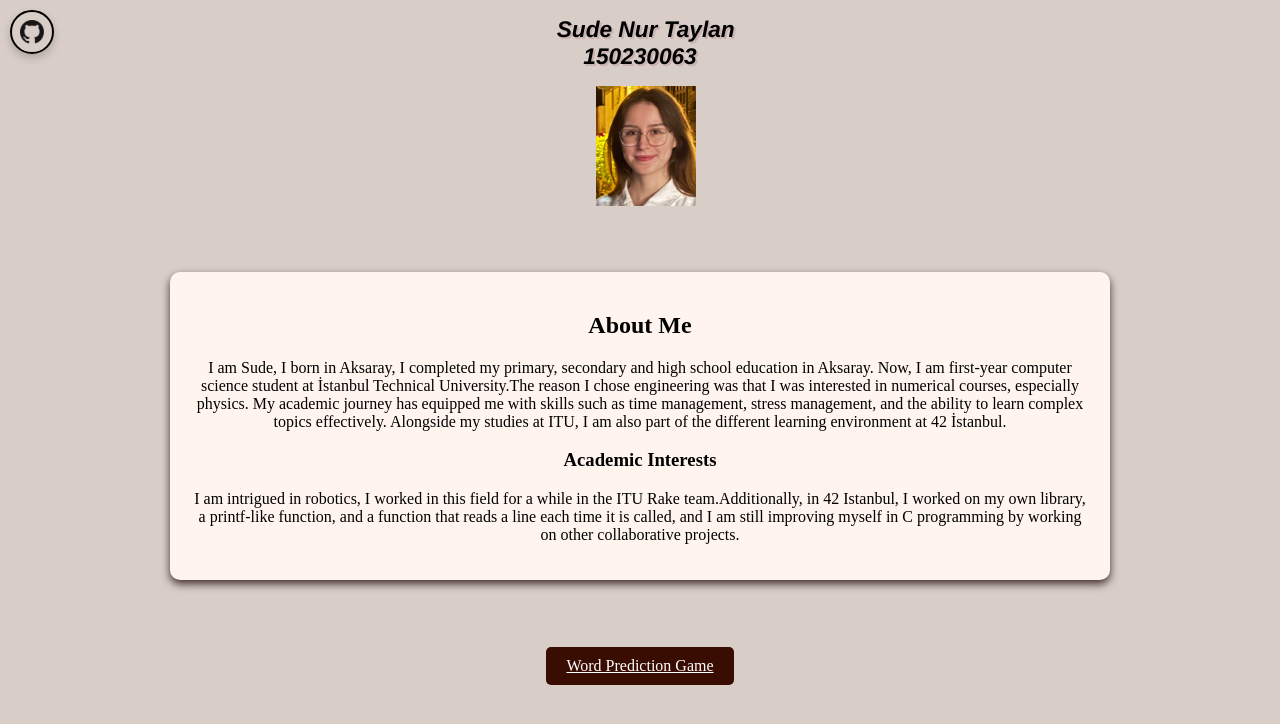
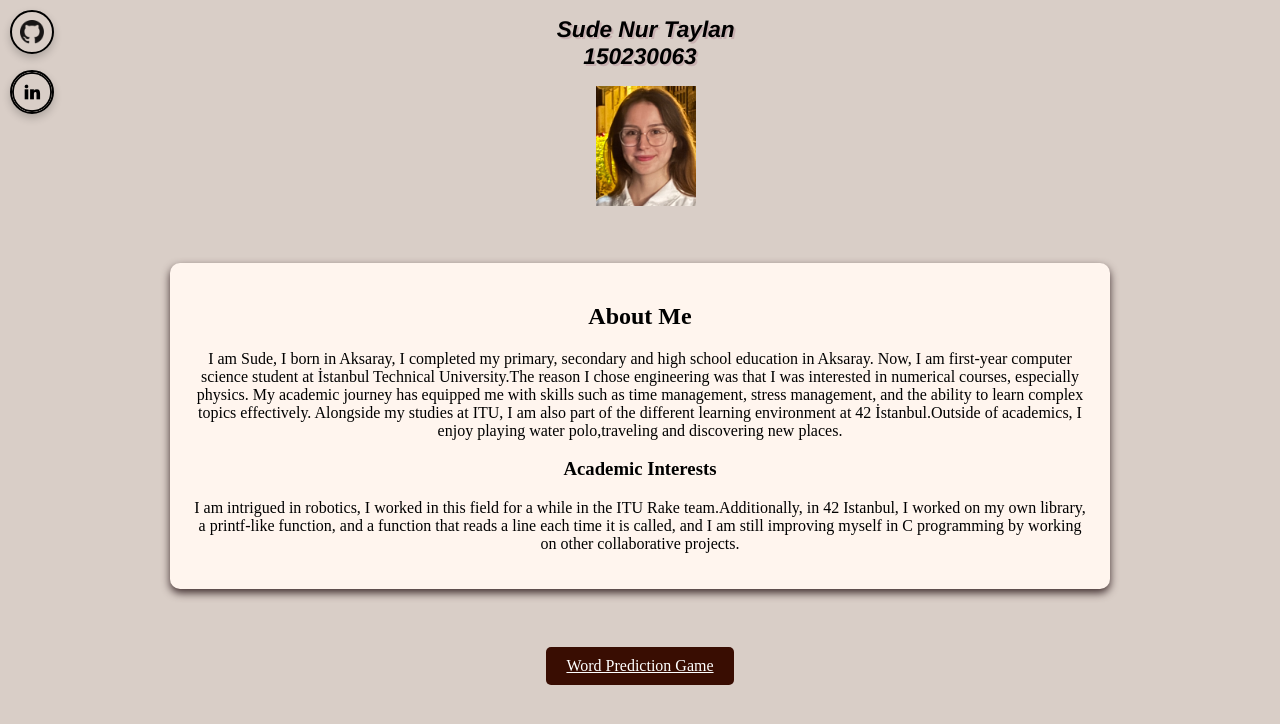
Before and after one commit to itu-itis24-taylan23/Termproject, a plain HTML site: page index.html in a window 1280 px wide. Drawn offline with Linux system fonts and the light colour scheme.

Commit message:
changes for LinkedIn link

```diff
--- a/index.html
+++ b/index.html
@@ -21,7 +21,7 @@
         <div class="container">
             <h2>About Me</h2>
             <p class="bio">
-                I am Sude, I born in Aksaray, I completed my primary, secondary and high school education in Aksaray. Now, I am first-year computer science student at İstanbul Technical University.The reason I chose engineering was that I was interested in numerical courses, especially physics. My academic journey has equipped me with skills such as time management, stress management, and the ability to learn complex topics effectively. Alongside my studies at ITU, I am also part of the different learning environment at 42 İstanbul.
+                I am Sude, I born in Aksaray, I completed my primary, secondary and high school education in Aksaray. Now, I am first-year computer science student at İstanbul Technical University.The reason I chose engineering was that I was interested in numerical courses, especially physics. My academic journey has equipped me with skills such as time management, stress management, and the ability to learn complex topics effectively. Alongside my studies at ITU, I am also part of the different learning environment at 42 İstanbul.Outside of academics, I enjoy playing water polo,traveling and discovering new places.
             </p>
             <p class="interests">
                 <h3>Academic Interests</h3>
@@ -32,6 +32,7 @@
     <div class="centered_l">
         <a href="https://github.com/sudetaylan" class="github-link"><img src="github_icon.png"></a>
         <a href="prediction.html" class="button-link">Word Prediction Game</a>
+        <a href="https://www.linkedin.com/in/sude-taylan-b4997b218/" class="linkedin-link"><img src="linkedin.png"></a>
     </div>
 </body>
 </html>
--- a/introduction.css
+++ b/introduction.css
@@ -2,8 +2,9 @@ p.centered{
     text-indent: 3mm;
     text-align: center;
     text-shadow: 2px 2px #C9B2B2;
-}
-p.centered img{
+    }
+p.centered img
+{
     text-align: center;
     height: 15vh;
     text-shadow: 2px 2px #C9B2B2;
@@ -19,7 +20,14 @@ em{
     left: 10px;
     z-index: 1000;
 }
-.icon{
+.linkedin-link{
+    position: fixed;
+    top: 70px;
+    left: 10px;
+    z-index: 1000;
+}
+.icon
+{
     background-color: seashell;
     display: block;
     margin: 0 auto;
@@ -74,3 +82,18 @@ div.centered_c{
 .github-link:hover img {
     border-color: #402E2F;
 }
+.linkedin-link {
+    margin-right: 10px;
+    display: flex;
+    align-items: center;
+}
+.linkedin-link img {
+    width: 40px;
+    height: 40px;
+    border-radius: 50%;
+    border: 2px solid #000;
+    box-shadow: 0 4px 8px rgba(0, 0, 0, 0.2);
+}
+.linkedin-link:hover img {
+    border-color: #402E2F;
+}
```
